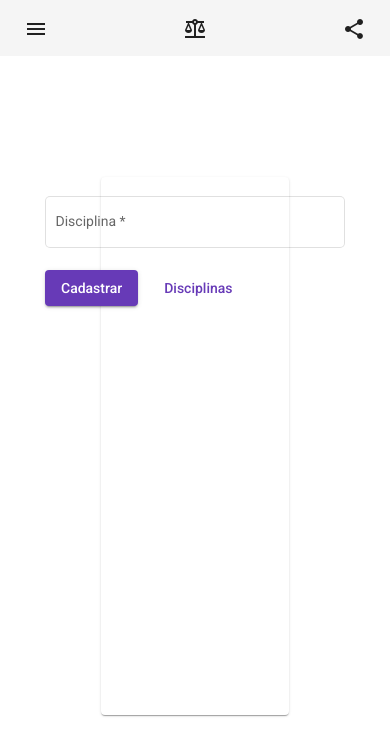
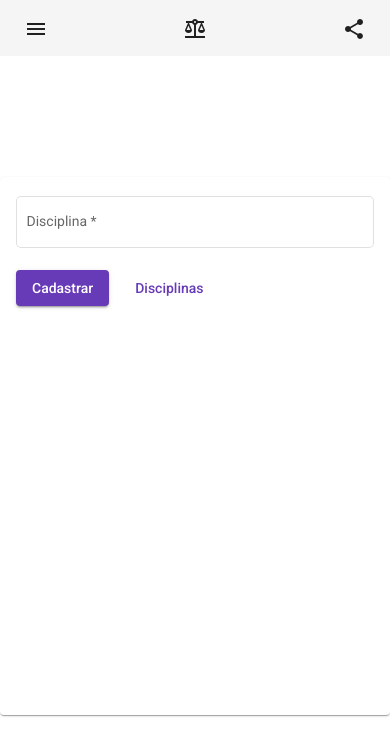
Before and after one commit to PedroHenrique0121/study-front-end, an Angular app: page /disciplinas/cadastro in a window 390 px wide. Shown: the top 756 px of the page. Built offline with nearby package versions, Linux system fonts and the light colour scheme.

Commit message:
configurando tamanho docontainer do form no mobile

```diff
--- a/src/app/disciplinas/disciplina-cadastro/disciplina-cadastro.component.css
+++ b/src/app/disciplinas/disciplina-cadastro/disciplina-cadastro.component.css
@@ -1,6 +1,8 @@
-.container{
+.container {
 
-    width: 40vw;
+  min-width: 300px;
+  max-width: 100%;
+  width: 100%;
   height: 60vh;
 
   display: flex;
```
Lines whose indentation alone changed are shown as unchanged.
